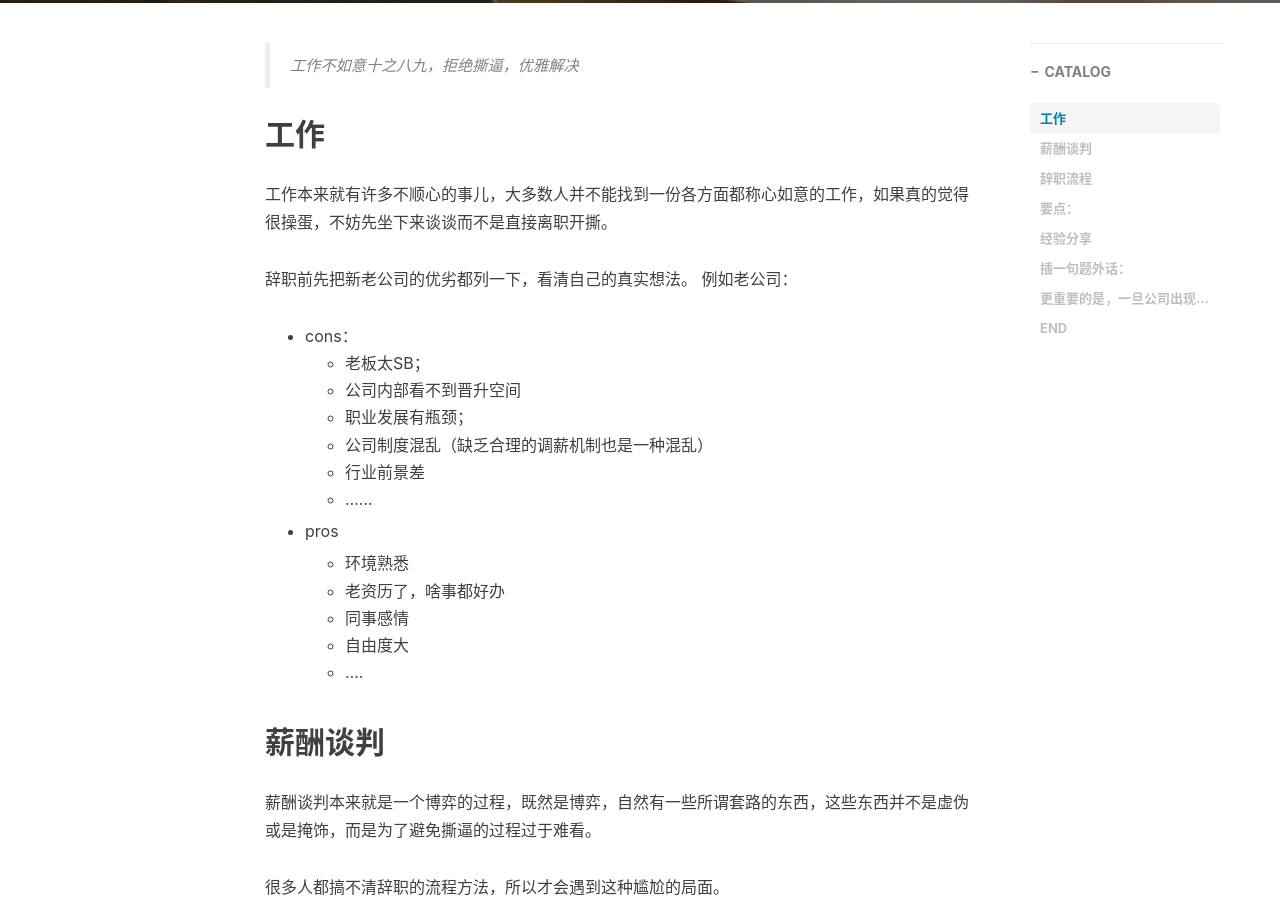
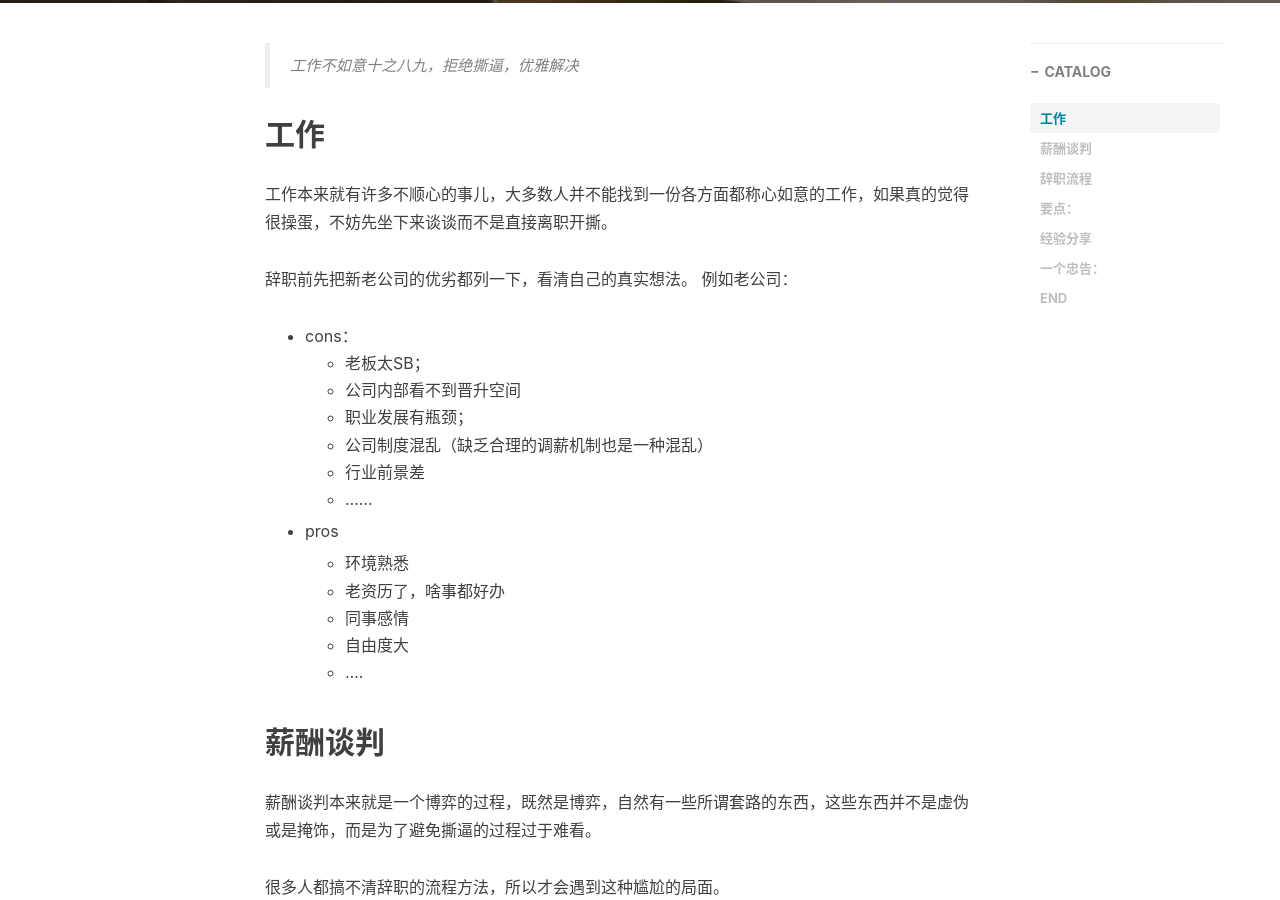
Before and after one commit to freerambo/freerambo.github.io, a Jekyll site: the page built from _posts/2017-08-09-how-could-we-ask-for-salary-raise.markdown, in a window 1280 px wide and 900 px high, scrolled down 520 px. Built offline with Jekyll 4.4.1, drawn with Linux system fonts in a browser that asks for light colours; nearby versions of some CDN libraries; comment, search, counter and statistics services are not loaded.

```diff
--- a/_posts/2017-08-09-how-could-we-ask-for-salary-raise.markdown
+++ b/_posts/2017-08-09-how-could-we-ask-for-salary-raise.markdown
@@ -30,7 +30,6 @@
     - 公司制度混乱（缺乏合理的调薪机制也是一种混乱）
     - 行业前景差
     - ……
-
 - pros
 
     - 环境熟悉
@@ -127,7 +126,7 @@
 
 5. 如何编造离职的私人原因？
 
-要点有二：不可挽留，结合实际。
+**要点有二：不可挽留，结合实际。**
 
 首先不要留给公司挽留的机会，上面已经说了离职是谈判破裂的结果，公司的挽留诚意要打很多折扣，为了避免撕，所以要找难以挽留的条件。
 
@@ -177,8 +176,8 @@
 当然存在一些非常优秀的公司，会一直主动给你让你不能跳槽的薪水，对于这种公司而言，你自然也不会有这种困扰，更用不上这些所谓的套路了对吧。
 
 
-插一句题外话：
----------------------------------------------------------------------------------------------------------------------------
+## 一个忠告：
+
 很多人对于薪酬有一个不切实际的幻想，就是我手握XXX，如果公司失去了我，必然会损失XX万，一蹶不振，从此完蛋。
 
 先不说作为一个各方面完备的公司是不是真的存在这种不可或缺的岗位，即使这一切都是真的，那么公司也不见得就要高薪厚禄的养着你。
@@ -186,7 +185,7 @@
 因为，如果别的公司不会给出这个价格。你撂挑子不干，公司自然吃亏，但你自己也捞不到什么好处，这种杀敌八百自损一千的法子，公司赌你上有老下有小不敢干这种事情。
 
 更重要的是，一旦公司出现这种岗位，公司首先考虑的甚至不是你辞职了怎么办，而是你出车祸了公司还要不要开下去。如果你出个车祸公司就玩完了，那公司的基础就太不稳固了。所以一般而言公司不会让这种情况出现，即使出现，也不可能长久。
----------------------------------------------------------------------------------------------------------------------------
+
 
 当然，如果你可以通过各种渠道了解到市场的行情，有十足的把握，那么拿到Offer和面试这一步并不是必须的。
 
```
